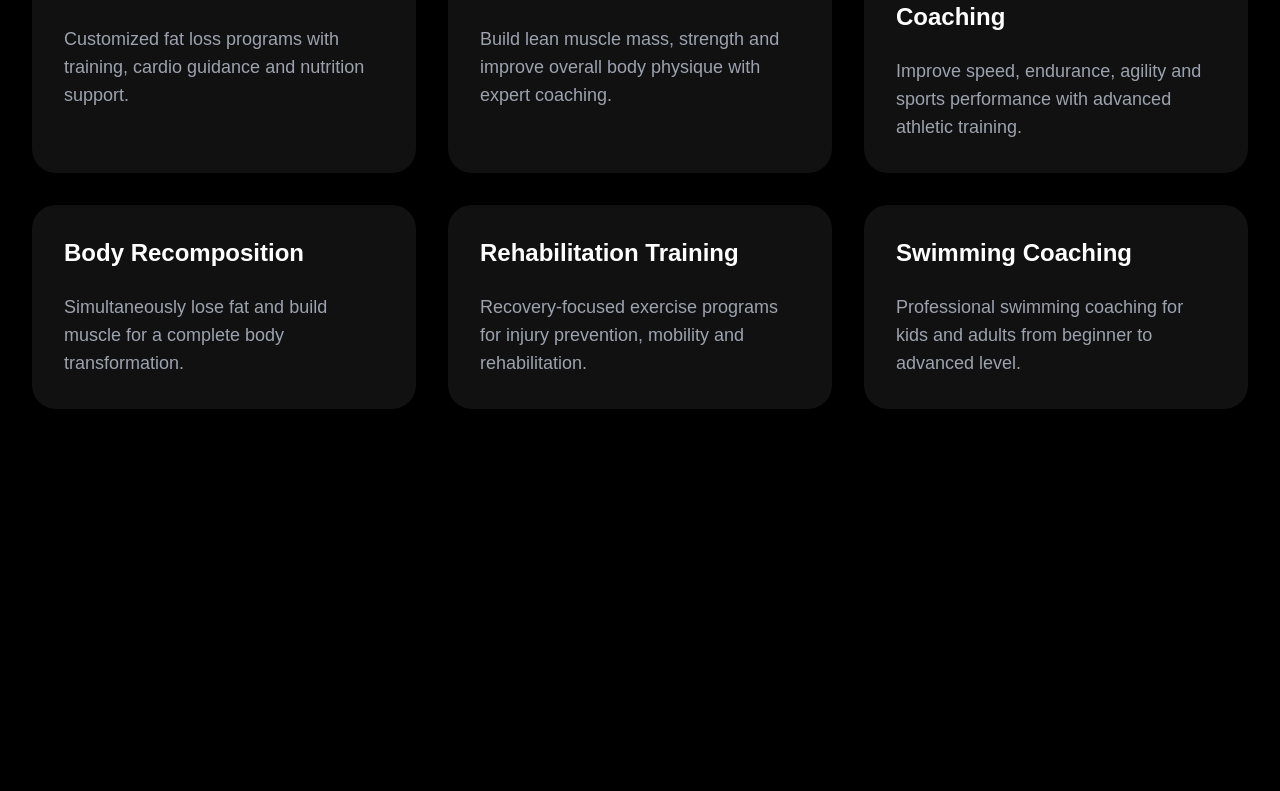
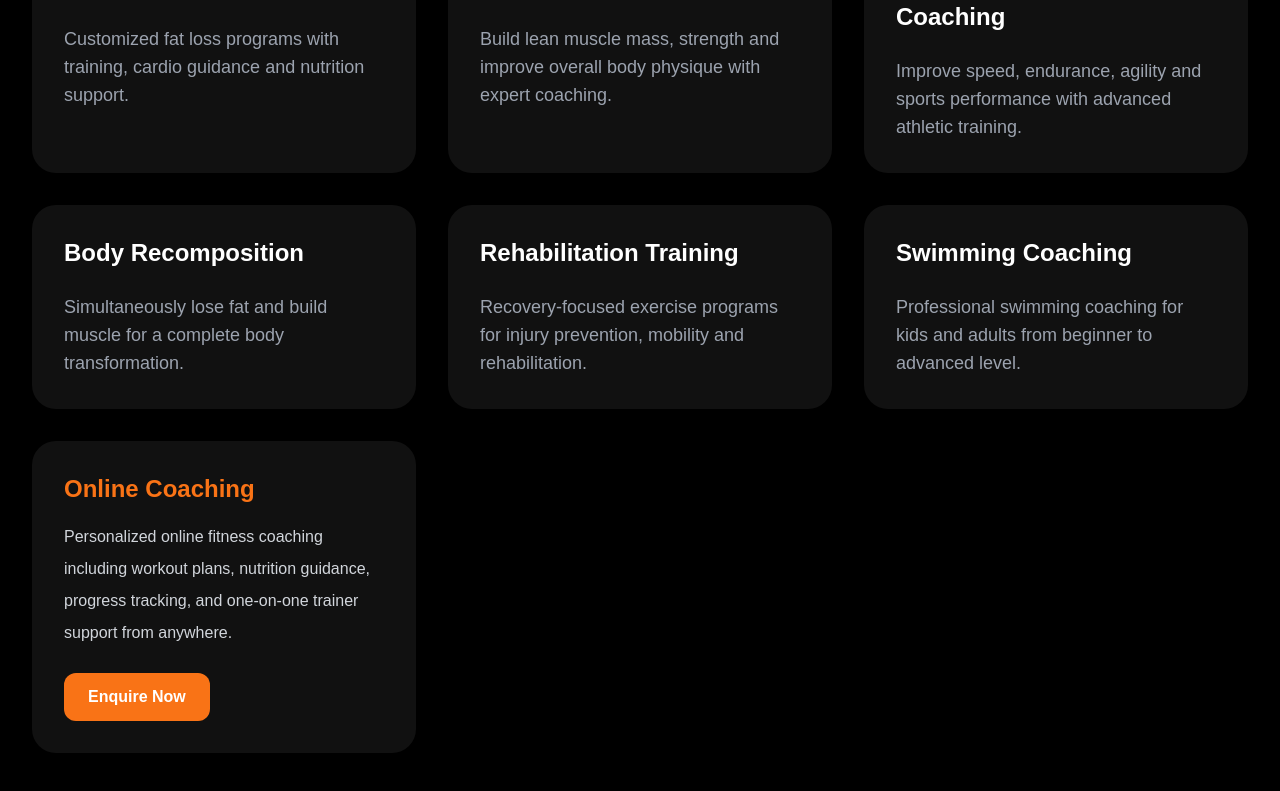
Before and after one commit to lakshumaitri/RaviMaitriTransformations, a React app in the folder frontend/: page /services in a window 1280 px wide. Shown: the part 315-1106 px from the top of the page. Before the commit the page ends 804 px from the top, so only its background shows below. Built offline with nearby package versions, Linux system fonts and the light colour scheme; the HTML template or start-up script is replaced by a standard one.

Commit message:
updated frontend workout upload ui

```diff
--- a/frontend/src/pages/Services.jsx
+++ b/frontend/src/pages/Services.jsx
@@ -119,6 +119,29 @@ function Services() {
             </p>
 
           </div>
+          <div className="bg-[#111111] p-8 rounded-3xl shadow-lg hover:scale-105 transition">
+
+  <h2 className="text-2xl font-bold text-orange-500 mb-4">
+
+    Online Coaching
+
+  </h2>
+
+  <p className="text-gray-300 leading-8 mb-6">
+
+    Personalized online fitness coaching including workout
+    plans, nutrition guidance, progress tracking, and
+    one-on-one trainer support from anywhere.
+
+  </p>
+
+  <button className="bg-orange-500 hover:bg-orange-600 px-6 py-3 rounded-xl font-bold">
+
+    Enquire Now
+
+  </button>
+
+</div>
 
         </div>
 
```
